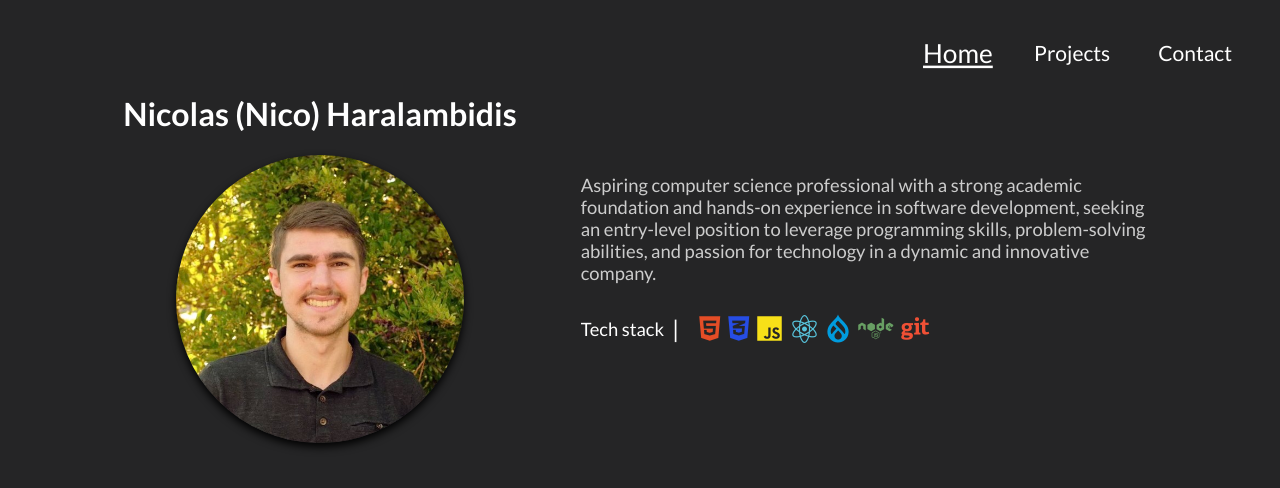
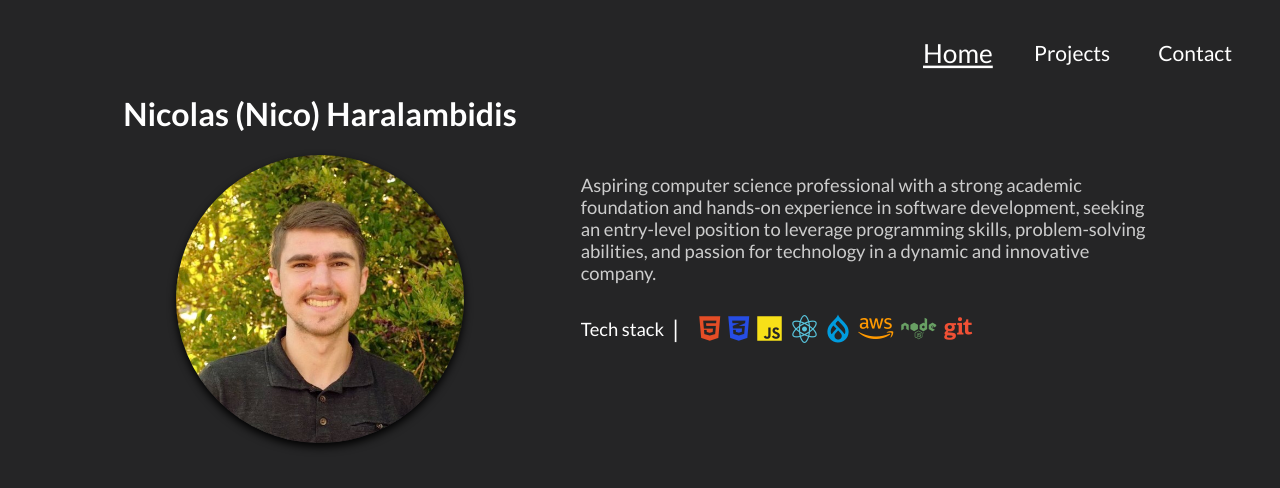
Before and after one commit to niclbody13/niclbody13.github.io, a plain HTML site: page index.html in a window 1280 px wide. Drawn offline with Linux system fonts and the light colour scheme.

Commit message:
add logo

```diff
--- a/index.html
+++ b/index.html
@@ -44,6 +44,7 @@
                 <i class="fa-brands fa-js"></i>
                 <i class="fa-brands fa-react"></i>
                 <i class="fa-brands fa-drupal"></i>
+                <i class="fa-brands fa-aws"></i>
                 <i class="fa-brands fa-node"></i>
                 <i class="fa-brands fa-git"></i>
             </div>
--- a/styles/index.css
+++ b/styles/index.css
@@ -57,6 +57,10 @@
 
 .fa-git {
     color: #f05035;
+}
+
+.fa-aws {
+    color: #f90;
 }
 
 .fa-node {
```
